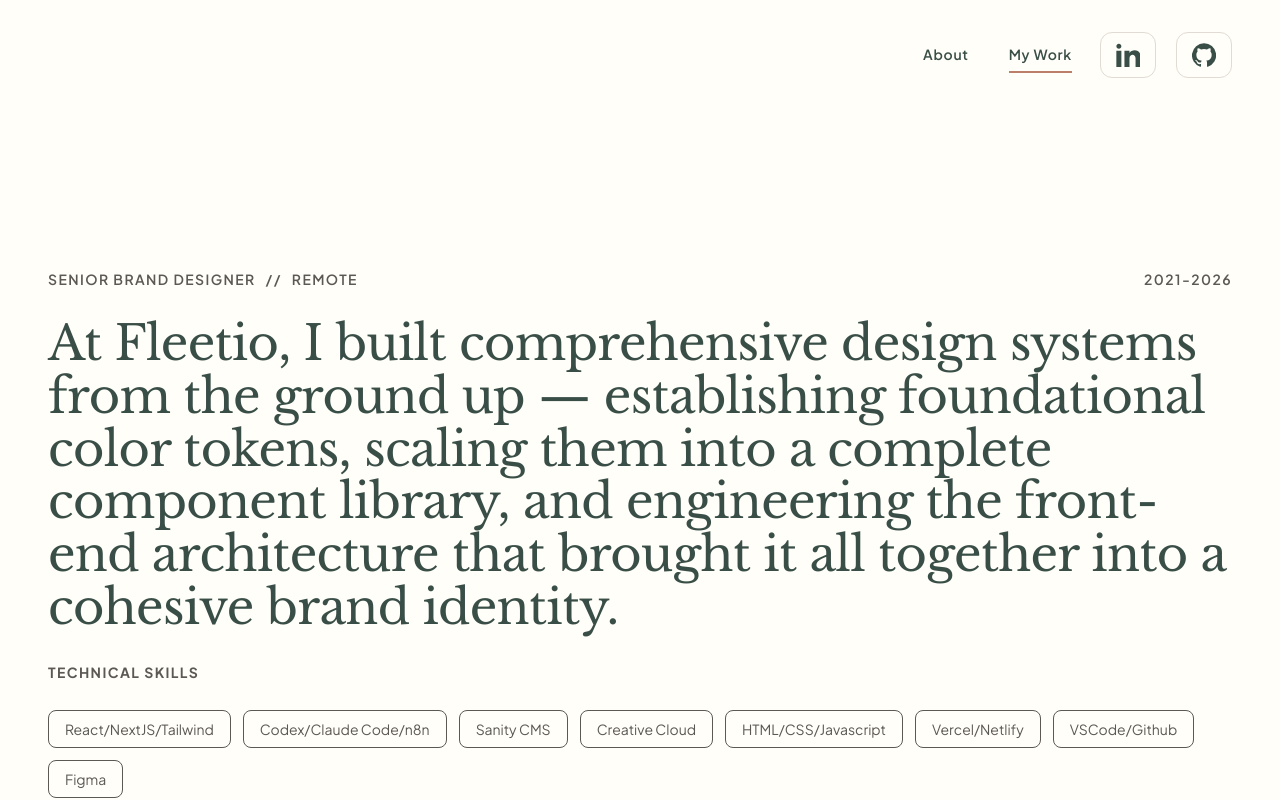
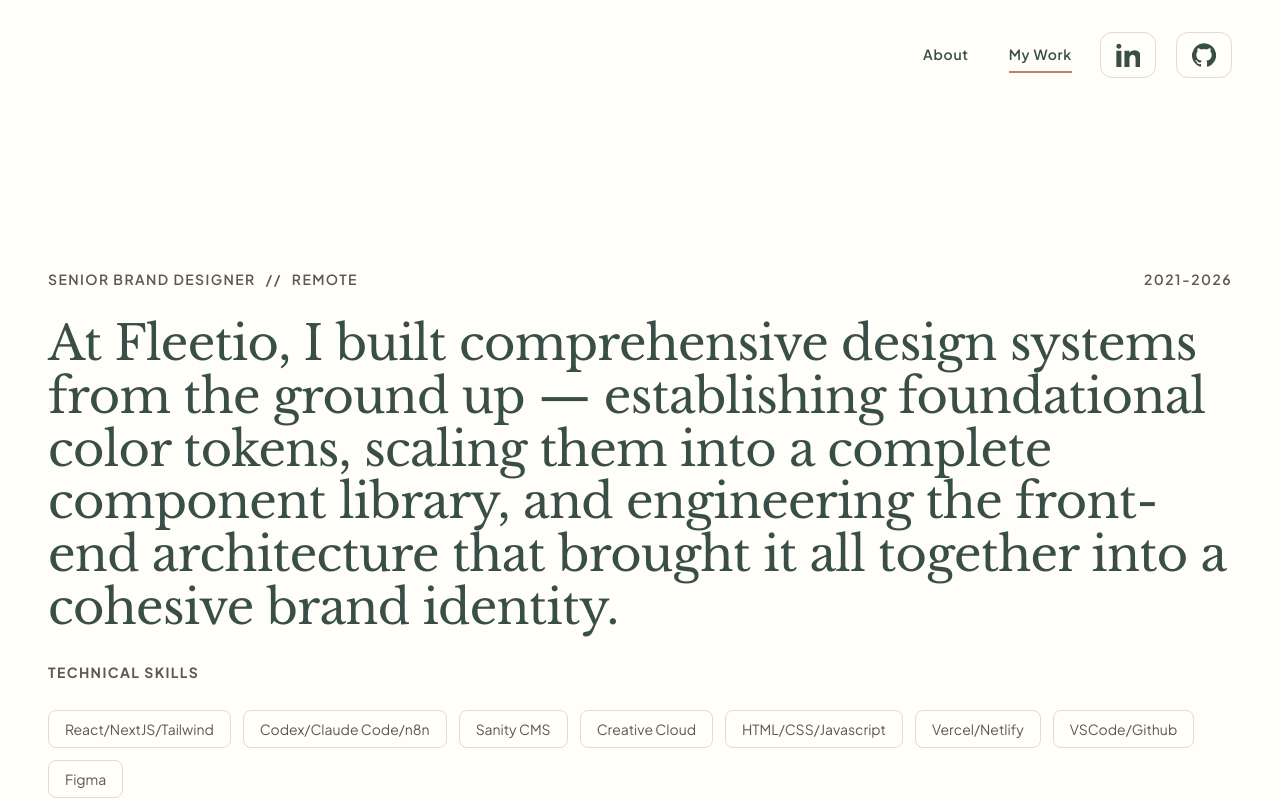
Before and after one commit to lindseydrennan/lindsey-drennan-portfolio, a Next.js app: page /my-work in a window 1280 px wide. Shown: the top 800 px of the page. Built offline with nearby package versions, Linux system fonts and the light colour scheme; no server answers.

Commit message:
fix skill pill borders: use inline style for design system border color

```diff
--- a/src/app/my-work/page.tsx
+++ b/src/app/my-work/page.tsx
@@ -15,7 +15,8 @@
       {skills.map((s) => (
         <div
           key={s}
-          className="rounded-lg border border-borders px-4 py-2 text-sm leading-5"
+          className="rounded-lg px-4 py-2 text-sm leading-5"
+          style={{ border: "1px solid var(--borders)" }}
         >
           {s}
         </div>
```
